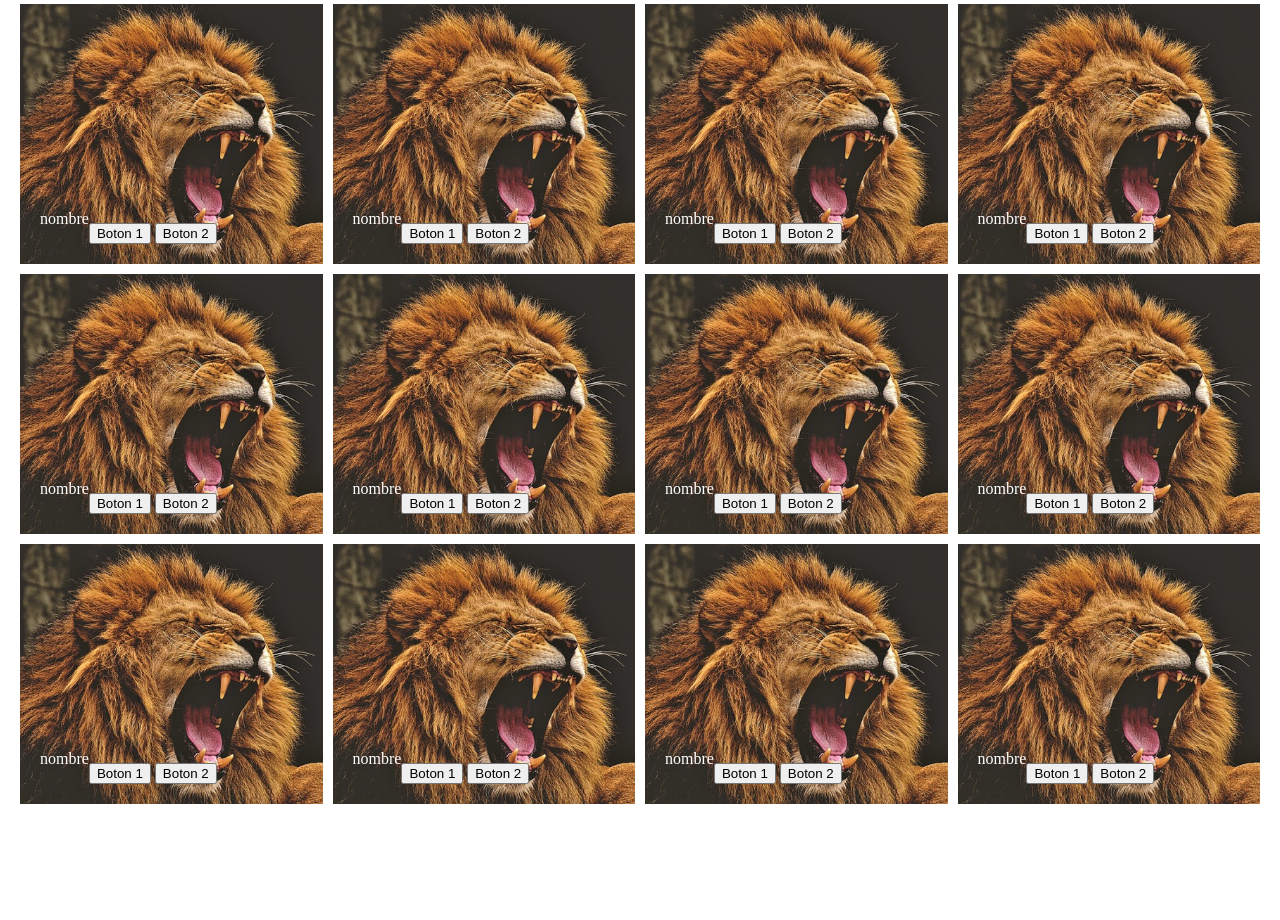
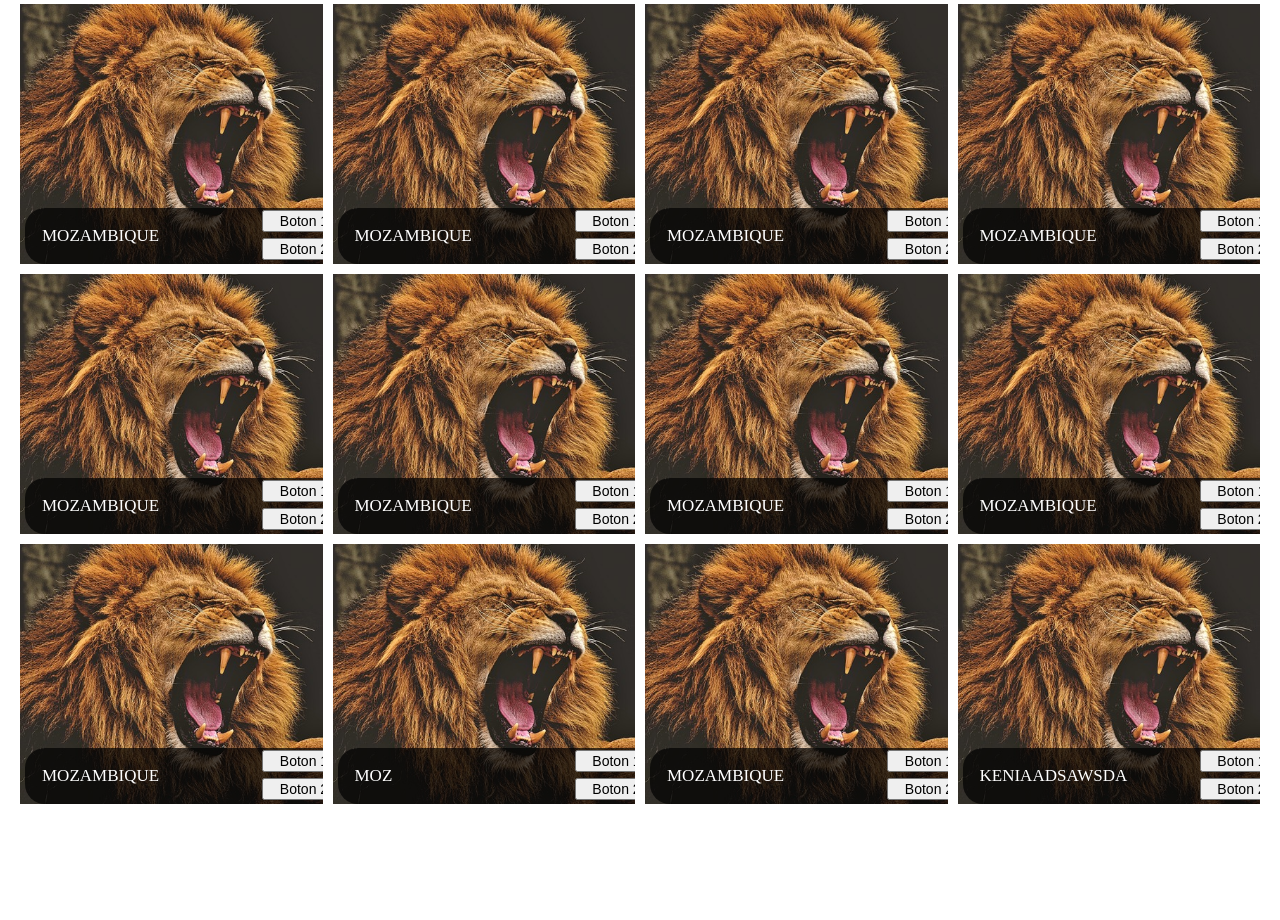
Before and after one commit to anamadelgado/Dise-o_InterfacesWEB, a plain HTML site: page pagina/pagina.html in a window 1280 px wide. Shown: the part 2070-2990 px from the top of the page. Drawn offline with Linux system fonts and the light colour scheme; a script that the page names is missing.

Commit message:
pagina web

```diff
--- a/pagina/pagina.css
+++ b/pagina/pagina.css
@@ -184,8 +184,9 @@ h1 {
 .posicion {
   margin: 0;
   display: flex;
-  justify-content: center;
-  align-items: center;
+  flex-wrap: wrap;
+  flex-direction: row;
+  justify-content: space-evenly;
 }
 .contenedorFotos {
   display: grid;
@@ -202,26 +203,49 @@ h1 {
 }
 .fotos img {
   width: 100%;
-  height: auto;
+  height: 400px;
   object-fit: cover;
 }
 
 .botonesFotos {
   position: absolute;
-  top: 0;
-  left: 0;
-  right: 0;
   bottom: 0;
   display: flex;
-  padding: 20px;
   color: #fff;
   flex-direction: row;
+  margin-right: 5px;
+  background-color: rgba(0, 0, 0, 0.7);
+  border-radius: 20px;
+  height: 3.5em;
+  margin-left: 5px;
+  width: 21em;
+  align-items: stretch;
+}
+
+.nombre {
+  display: flex;
+  justify-content: flex-end;
+  flex-direction: row;
   align-items: flex-end;
+  flex-wrap: wrap;
+  align-content: stretch;
 }
-.botonF {
+
+.nombre button {
+  width: 6em;
+  font-size: 14px;
+  margin-right: 15px;
+  margin-bottom: 4px;
 }
-.nombre {
-  justify-content: space-evenly;
-  align-items: baseline;
-  flex-direction: column-reverse;
+
+.lugar {
+  display: flex;
+  margin-left: 1em;
+  font-size: 17px;
+  padding-right: 3em;
+  line-height: 0%;
+  align-content: stretch;
+  justify-content: flex-start;
+  align-items: center;
+  width: 5em;
 }
--- a/pagina/pagina.html
+++ b/pagina/pagina.html
@@ -76,10 +76,11 @@
       <p class="tituloSection3">NUESTROS SAFARIS DE LUJO A ÁFRICA</p>
       <div class="posicion">
         <div class="contenedorFotos">
+
           <div class="fotos">
             <img src="lion-3576031_640.jpg" />
             <div class="botonesFotos">
-              <p>nombre</p>
+              <p class="lugar">MOZAMBIQUE</p>
               <div class="nombre">
                 <button>Boton 1</button>
                 <button>Boton 2</button>
@@ -90,19 +91,7 @@
          <div class="fotos">
             <img src="lion-3576031_640.jpg" />
             <div class="botonesFotos">
-              <p>nombre</p>
-              <div class="nombre">
-                <button>Boton 1</button>
-                <button>Boton 2</button>
-              </div>
-            </div>
-          </div>
-
-          <div class="fotos">
-            <img src="lion-3576031_640.jpg" />
-
-            <div class="botonesFotos">
-              <p>nombre</p>
+              <p class="lugar">MOZAMBIQUE</p>
               <div class="nombre">
                 <button>Boton 1</button>
                 <button>Boton 2</button>
@@ -113,7 +102,7 @@
           <div class="fotos">
             <img src="lion-3576031_640.jpg" />
             <div class="botonesFotos">
-              <p>nombre</p>
+              <p class="lugar">MOZAMBIQUE</p>
               <div class="nombre">
                 <button>Boton 1</button>
                 <button>Boton 2</button>
@@ -124,7 +113,7 @@
           <div class="fotos">
             <img src="lion-3576031_640.jpg" />
             <div class="botonesFotos">
-              <p>nombre</p>
+              <p class="lugar">MOZAMBIQUE</p>
               <div class="nombre">
                 <button>Boton 1</button>
                 <button>Boton 2</button>
@@ -135,7 +124,7 @@
           <div class="fotos">
             <img src="lion-3576031_640.jpg" />
             <div class="botonesFotos">
-              <p>nombre</p>
+              <p class="lugar">MOZAMBIQUE</p>
               <div class="nombre">
                 <button>Boton 1</button>
                 <button>Boton 2</button>
@@ -146,7 +135,7 @@
           <div class="fotos">
             <img src="lion-3576031_640.jpg" />
             <div class="botonesFotos">
-              <p>nombre</p>
+              <p class="lugar">MOZAMBIQUE</p>
               <div class="nombre">
                 <button>Boton 1</button>
                 <button>Boton 2</button>
@@ -157,7 +146,7 @@
          <div class="fotos">
             <img src="lion-3576031_640.jpg" />
             <div class="botonesFotos">
-              <p>nombre</p>
+              <p class="lugar">MOZAMBIQUE</p>
               <div class="nombre">
                 <button>Boton 1</button>
                 <button>Boton 2</button>
@@ -168,7 +157,7 @@
           <div class="fotos">
             <img src="lion-3576031_640.jpg" />
             <div class="botonesFotos">
-              <p>nombre</p>
+              <p class="lugar">MOZAMBIQUE</p>
               <div class="nombre">
                 <button>Boton 1</button>
                 <button>Boton 2</button>
@@ -179,7 +168,7 @@
           <div class="fotos">
             <img src="lion-3576031_640.jpg" />
             <div class="botonesFotos">
-              <p>nombre</p>
+              <p class="lugar">MOZAMBIQUE</p>
               <div class="nombre">
                 <button>Boton 1</button>
                 <button>Boton 2</button>
@@ -190,7 +179,7 @@
           <div class="fotos">
             <img src="lion-3576031_640.jpg" />
             <div class="botonesFotos">
-              <p>nombre</p>
+              <p class="lugar">MOZ</p>
               <div class="nombre">
                 <button>Boton 1</button>
                 <button>Boton 2</button>
@@ -201,14 +190,28 @@
           <div class="fotos">
             <img src="lion-3576031_640.jpg" />
             <div class="botonesFotos">
-              <p>nombre</p>
+              <p class="lugar">MOZAMBIQUE</p>
               <div class="nombre">
                 <button>Boton 1</button>
                 <button>Boton 2</button>
               </div>
             </div>
           </div>
+
+          <div class="fotos">
+            <img src="lion-3576031_640.jpg" />
+            <div class="botonesFotos">
+              <p class="lugar">KENIAADSAWSDA       </p>
+              <div class="nombre">
+                <button>Boton 1</button>
+                <button>Boton 2</button>
               </div>
+            </div>
+          </div>
+
+
+
+
       </div>
     </section>
   </body>
```
Also changed, not shown: pagina/12344.png (added), pagina/EXPERIENCIA-INFO-1.webp (added), pagina/logo sin fondo completo.png (added). Lines whose indentation alone changed are shown as unchanged.
